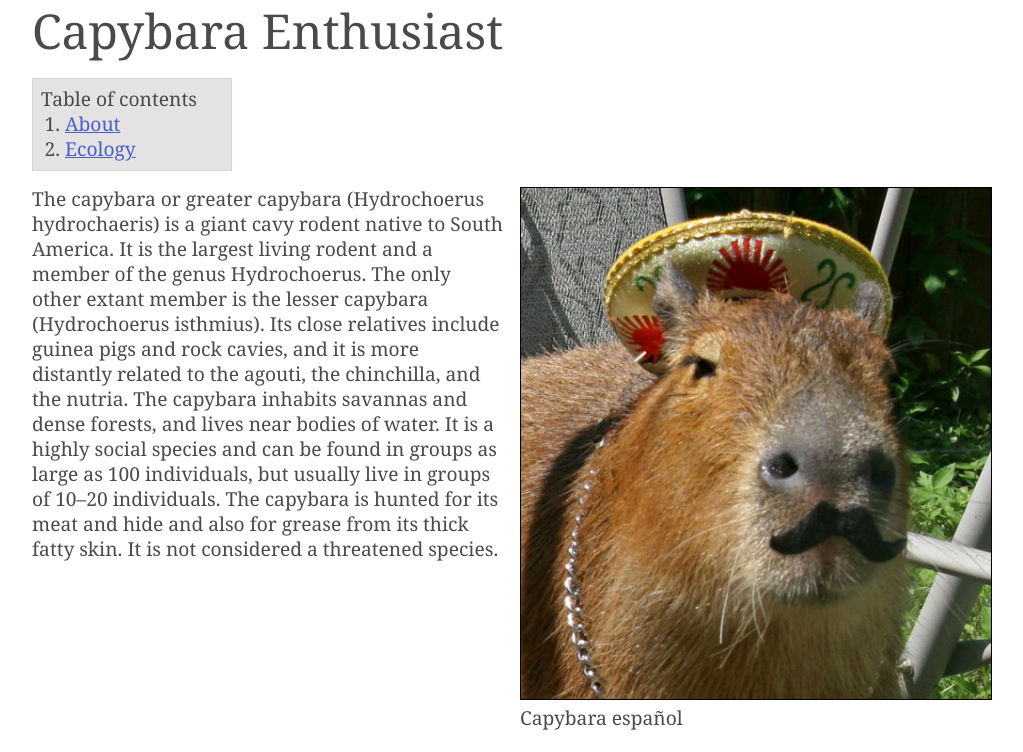
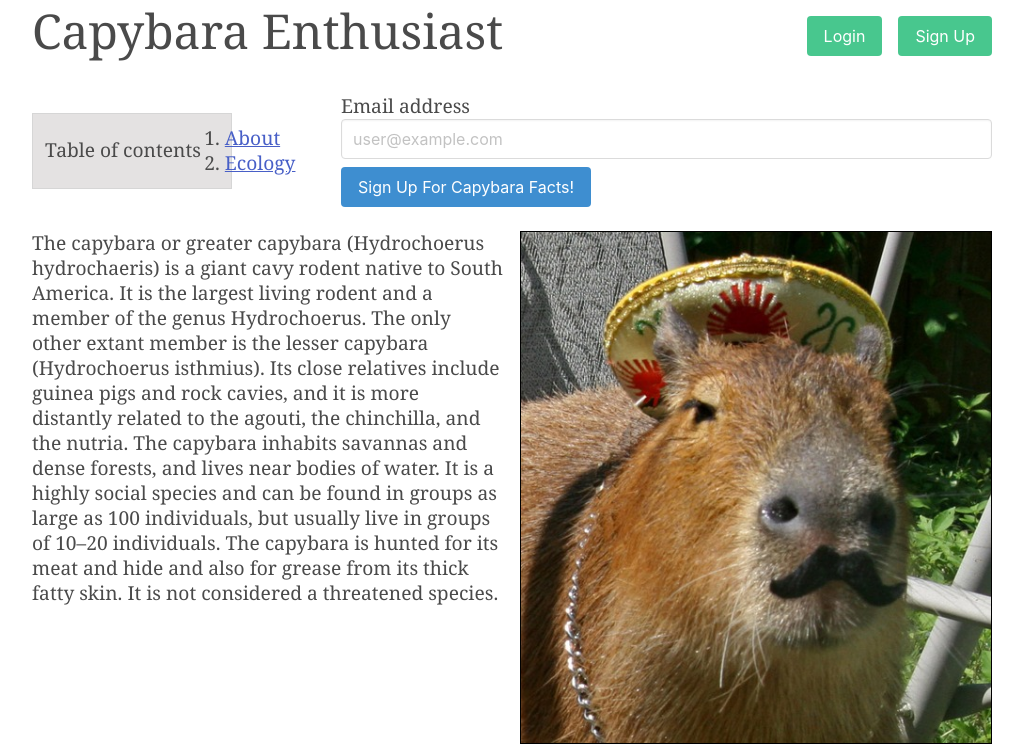
Before and after one commit to butterscotchstallion/capybara-enthusiast, a React (Vite) app in the folder src/: page / in a window 1280 px wide. Shown: the top 752 px of the page, without its empty margins (128-1151 px from the left). Built offline with nearby package versions, Linux system fonts and the light colour scheme.

Commit message:
Refactors some styles

```diff
--- a/src/src/App.scss
+++ b/src/src/App.scss
@@ -20,12 +20,11 @@ h2 {
     margin-bottom: .5rem;
 }
 
-.capy-facts-area {
+.grid-item {
     flex: 1 0 0;
 }
 
 .capy-figure {
-    flex: 1 0 0;
     padding: 0 0 0 1rem;
 
     img {
@@ -34,6 +33,17 @@ h2 {
 }
 
 .table-of-contents {
+    background: #e4e2e2;
+    padding: .75rem;
+    border: 1px solid #d6d6d6;
+    width: 200px;
+    margin: 1rem 0 1rem 0;
+
+    h3,
+    ol {
+        display: block;
+    }
+
     a {
         text-decoration: underline;
         line-height: 1.2;
@@ -42,10 +52,39 @@ h2 {
     ol {
         margin: 0 0 0 1.5rem;
     }
+}
 
-    background: #e4e2e2;
-    padding: .5rem;
-    border: 1px solid #d6d6d6;
-    width: 200px;
-    margin: 1rem 0 1rem 0;
+.wrapper>.header-button-area {
+    margin: 1rem 0 0 0;
+    justify-content: right;
+    gap: 1rem;
+    display: flex;
+
+    .button-wrapper {
+        display: flex;
+        justify-content: right;
+        width: 200px;
+    }
+
+    button {
+        margin-right: 1rem;
+
+        &.last {
+            margin-right: 0;
+        }
+    }
 }
+
+.mailing-list-area {
+    h3 {
+        display: block;
+    }
+
+    .input {
+        margin-bottom: .5rem;
+    }
+
+    button {
+        justify-content: right;
+    }
+}
--- a/src/src/App.tsx
+++ b/src/src/App.tsx
@@ -4,9 +4,21 @@ function App() {
   return (
     <>
       <div className='container is-max-desktop'>
+        <header className='wrapper'>
+          <div className='grid-item'>
             <h1 className='is-size-1'>Capybara Enthusiast</h1>
+          </div>
+          <div className='header-button-area grid-item'>
+            <div className='button-wrapper'>
+              <button className='button is-success'>Login</button>
+              <button className='button is-success last'>Sign Up</button>
+            </div>
+          </div>
+        </header>
 
-        <section className='table-of-contents'>
+        <div className='level'>
+          <section className='table-of-contents level-left'>
+            <div className='level-item'>
               <h3>Table of contents</h3>
               <ol>
                 <li>
@@ -16,10 +28,29 @@ function App() {
                   <a href='#ecology'>Ecology</a>
                 </li>
               </ol>
+            </div>
           </section>
 
+          <section className='level-right mailing-list-area'>
+            <div className='level-item'>
+              <form>
+                <label htmlFor='email-address'>Email address</label>
+                <input
+                  type='email'
+                  className='input'
+                  id='email-address'
+                  placeholder='user@example.com'
+                />
+                <button className='button is-info'>
+                  Sign Up For Capybara Facts!
+                </button>
+              </form>
+            </div>
+          </section>
+        </div>
+
         <section className='wrapper' id='basic'>
-          <article className='capy-facts-area'>
+          <article className='capy-facts-area grid-item'>
             The capybara or greater capybara (Hydrochoerus hydrochaeris) is a
             giant cavy rodent native to South America. It is the largest living
             rodent and a member of the genus Hydrochoerus. The only other extant
@@ -34,14 +65,14 @@ function App() {
             threatened species.
           </article>
 
-          <figure className='capy-figure'>
+          <figure className='capy-figure grid-item'>
             <img src='/images/capybara-mexican.jpg' alt='Capybara español' />
             <figcaption>Capybara español</figcaption>
           </figure>
         </section>
 
         <section className='wrapper' id='ecology'>
-          <article className='capy-facts-area'>
+          <article className='capy-facts-area grid-item'>
             <h2>Ecology</h2>
             Its common name is derived from Tupi ka'apiûara, a complex
             agglutination of kaá (leaf) + píi (slender) + ú (eat) + ara (a
@@ -50,7 +81,7 @@ function App() {
             hydrochaeris, comes from Greek ὕδωρ (hydor "water") and χοῖρος
             (choiros "pig, hog")
           </article>
-          <figure className='capy-figure'>
+          <figure className='capy-figure grid-item'>
             <img
               src='/images/Yellow-headed_caracara_(Milvago_chimachima)_on_capybara_(Hydrochoeris_hydrochaeris).JPG'
               alt='Yellow-headed caracara on a capybara'
```
Lines whose indentation alone changed are shown as unchanged.
